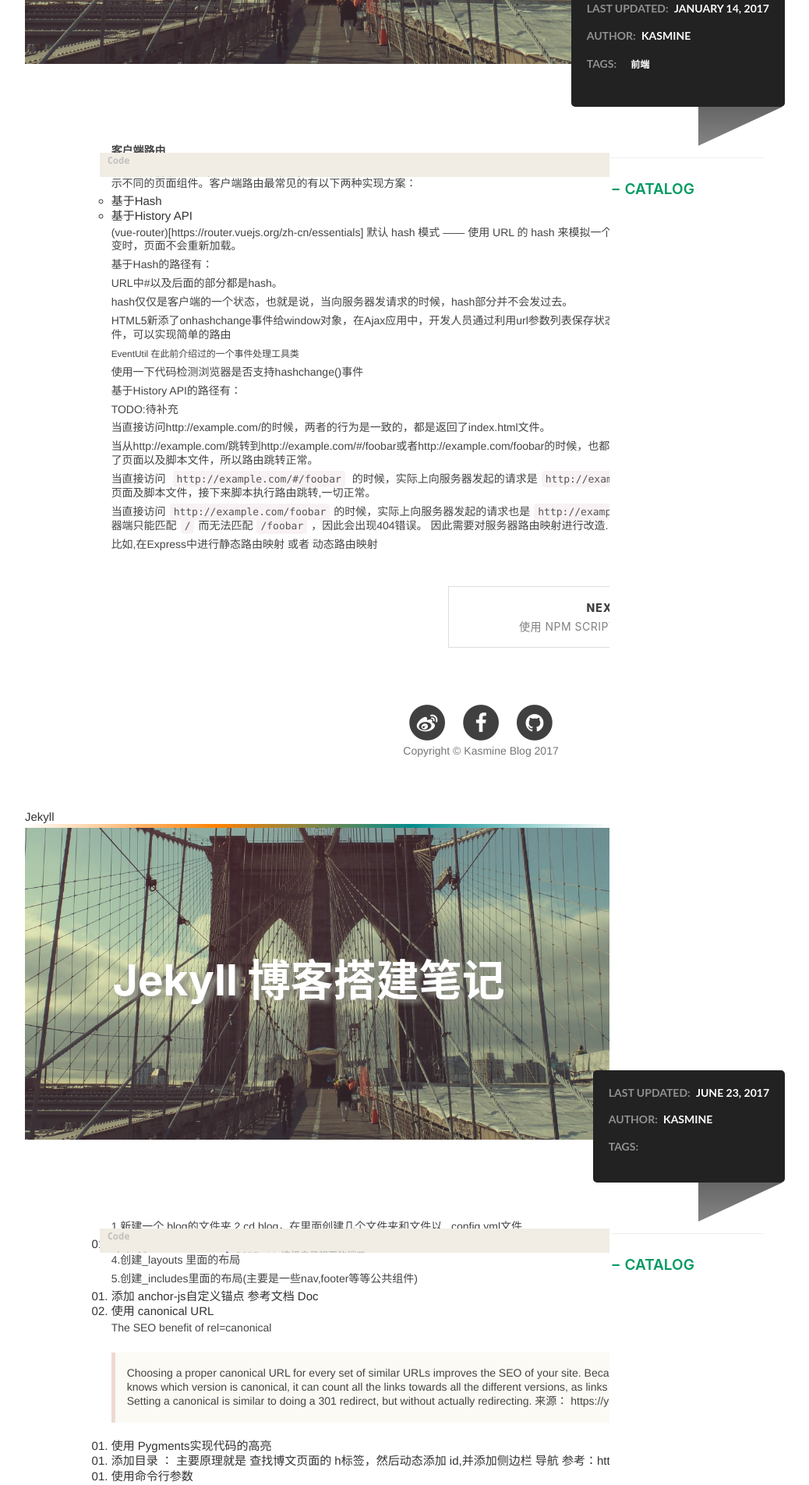
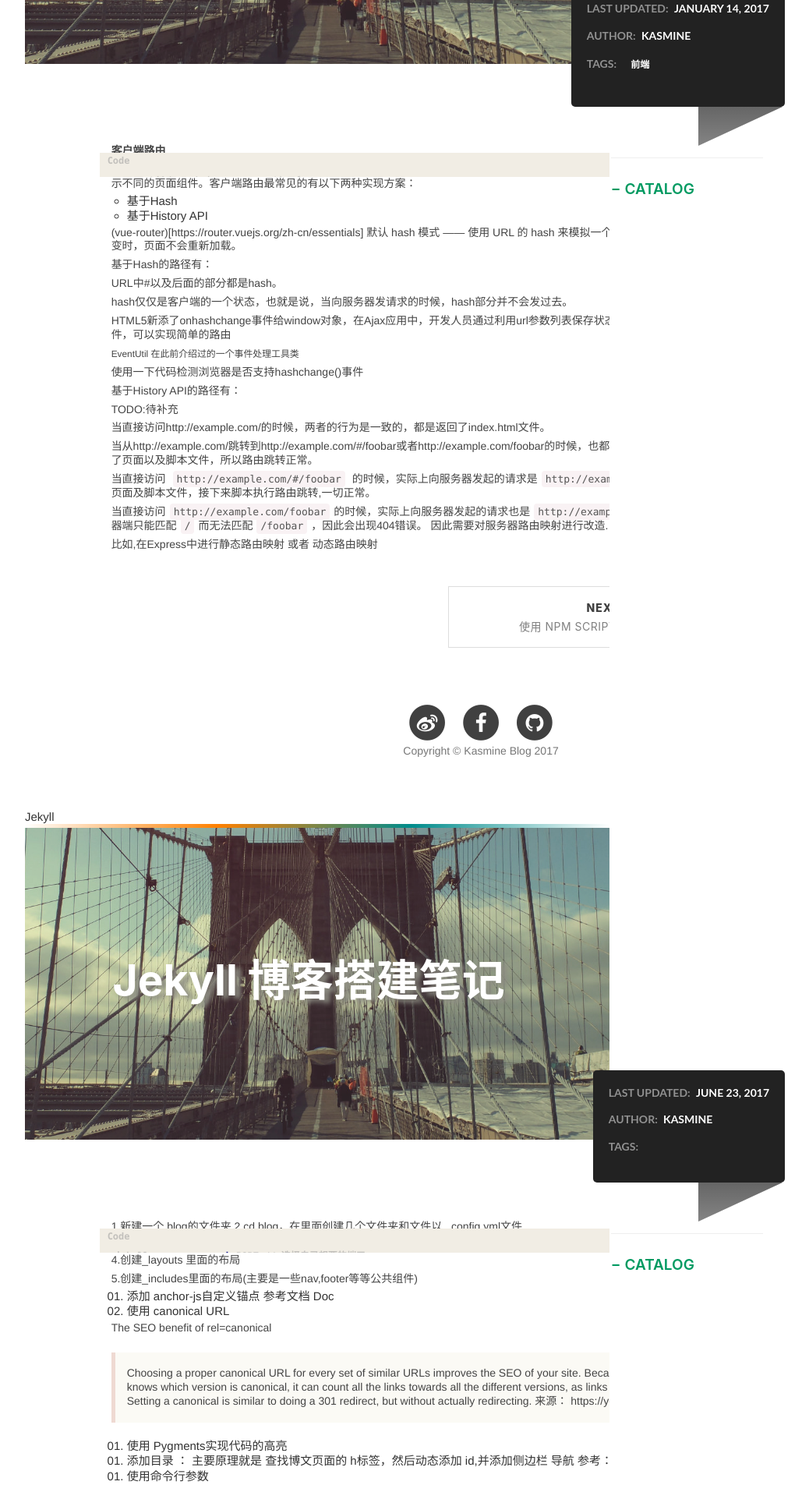
Before and after one commit to visiky/kasmine.blog, a Jekyll site: the page built from archives/index.html, in a window 1280 px wide. Shown: the part 1630-3535 px from the top of the page at 78% size, without its empty margins (233-1271 px from the left). Built offline with Jekyll 4.4.1, drawn with Linux system fonts in a browser that asks for light colours; nearby versions of some CDN libraries; comment, search, counter and statistics services are not loaded.

Commit message:
post-container ul,ol 修改边距问题

```diff
--- a/assets/css/style.css
+++ b/assets/css/style.css
@@ -133,7 +133,7 @@ pre code {
 .post-container h4,
 .post-container h5,
 .post-container h6 {
-  margin: 30px 0 10px;
+  margin: 30px 0 25px;
 }
 .post-container h5 {
   font-size: 19px;
@@ -160,8 +160,11 @@ pre code {
 }
 .post-container ul,
 .post-container ol {
-  /*margin-bottom: 40px;*/
+  /* 06-24 修改边距问题*/
+  margin-bottom: 20px;
   padding: 0;
+  margin: 0;
+  margin-left: 20px;
 }
 @media screen and (max-width: 768px) {
   .post-container ul,
@@ -553,3 +556,8 @@ img::-moz-selection {
 .page-fullscreen footer .copyright a:hover {
   color: #ddd;
 }
+
+/*自定义锚点 icon 大小*/
+a.anchorjs-link::after {
+  font-size: 25px;
+}
```
